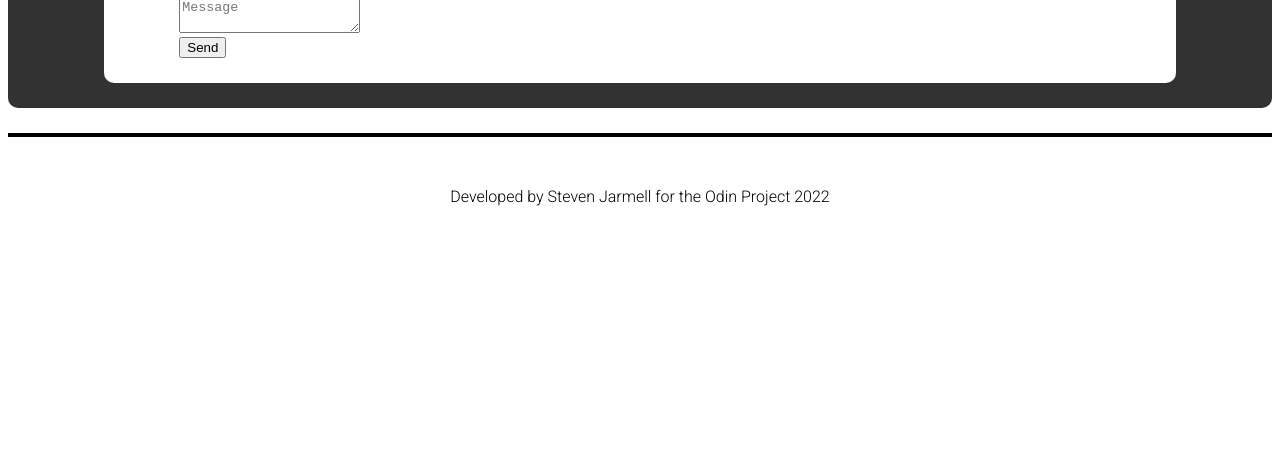
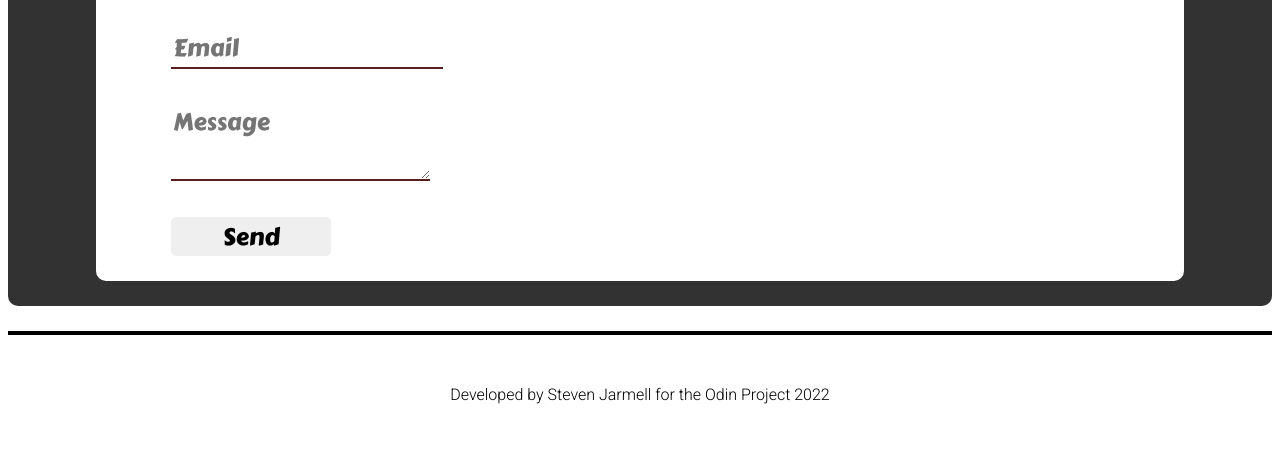
Before and after one commit to Steven-Jarmell/restaurant-page, a plain HTML site: page index.html in a window 1280 px wide. Shown: the part 598-1061 px from the top of the page. Before the commit the page ends 863 px from the top, so only its background shows below. Drawn offline with nearby package versions, Linux system fonts and the light colour scheme.

```diff
--- a/styles.css
+++ b/styles.css
@@ -212,9 +212,43 @@
     display: flex;
     align-items: center;
     font-family: 'Carter One', cursive;
+    gap: 1rem;
 }
 
 #symbol {
     font-size: 2rem;
     color: #571e1a;
 }
+
+.contact-form {
+    display: flex;
+    flex-direction: column;
+}
+
+input,
+textarea {
+    border: none;
+    border-bottom: 2px solid #571e1a;
+    font-size: 1.5rem;
+    font-family: 'Carter One', cursive;
+}
+
+.form-root {
+    display: flex;
+    flex-direction: column;
+    gap: 2rem;
+}
+
+.contact-button {
+    font-size: 1.5rem;
+    font-family: 'Carter One', cursive;
+    border-radius: 5px;
+    border: none;
+    width: 10rem;
+}
+
+.contact-button:hover {
+    cursor: pointer;
+    background-color: rgb(50,50,50);
+    color: white;
+}
```
